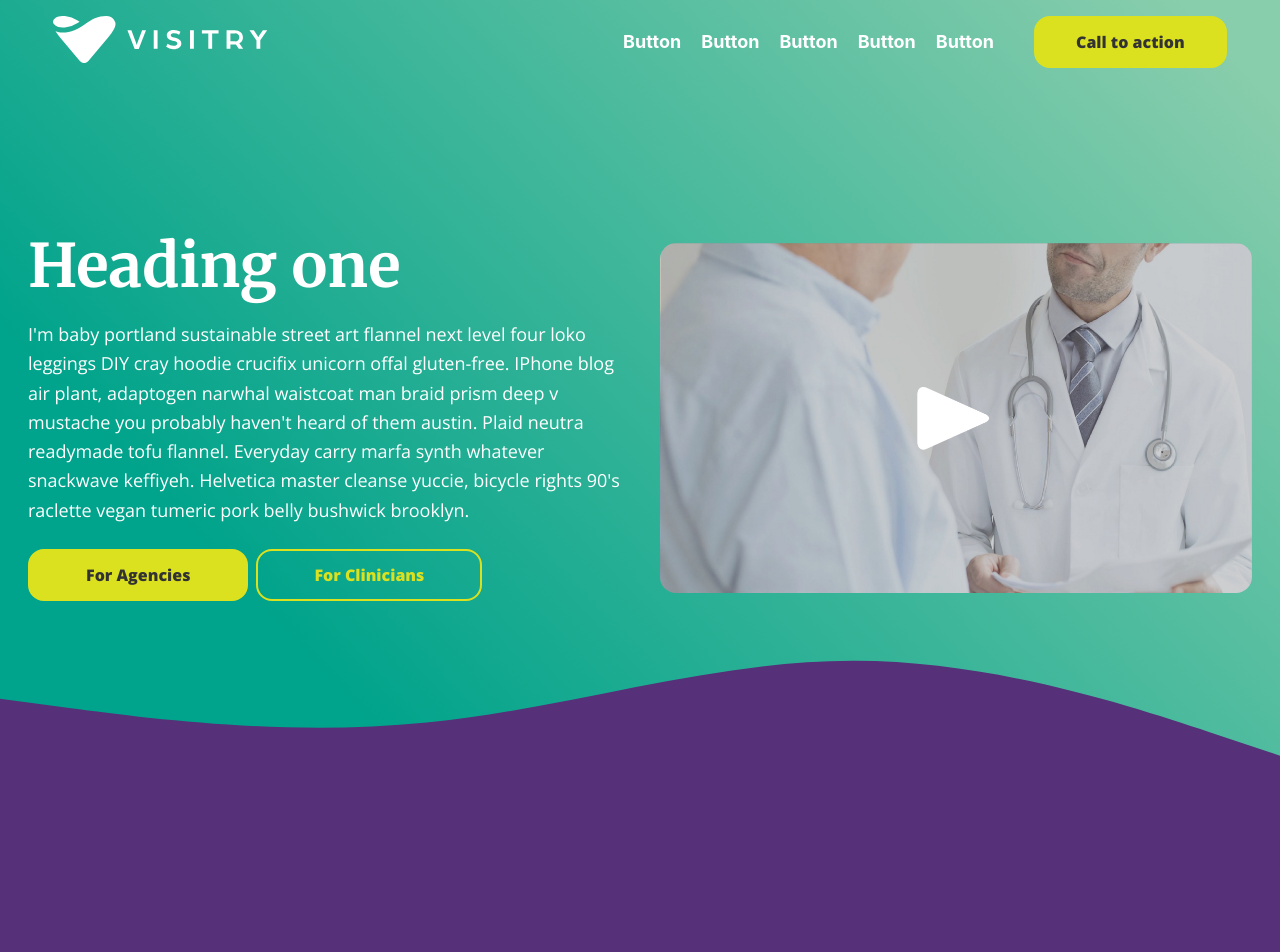
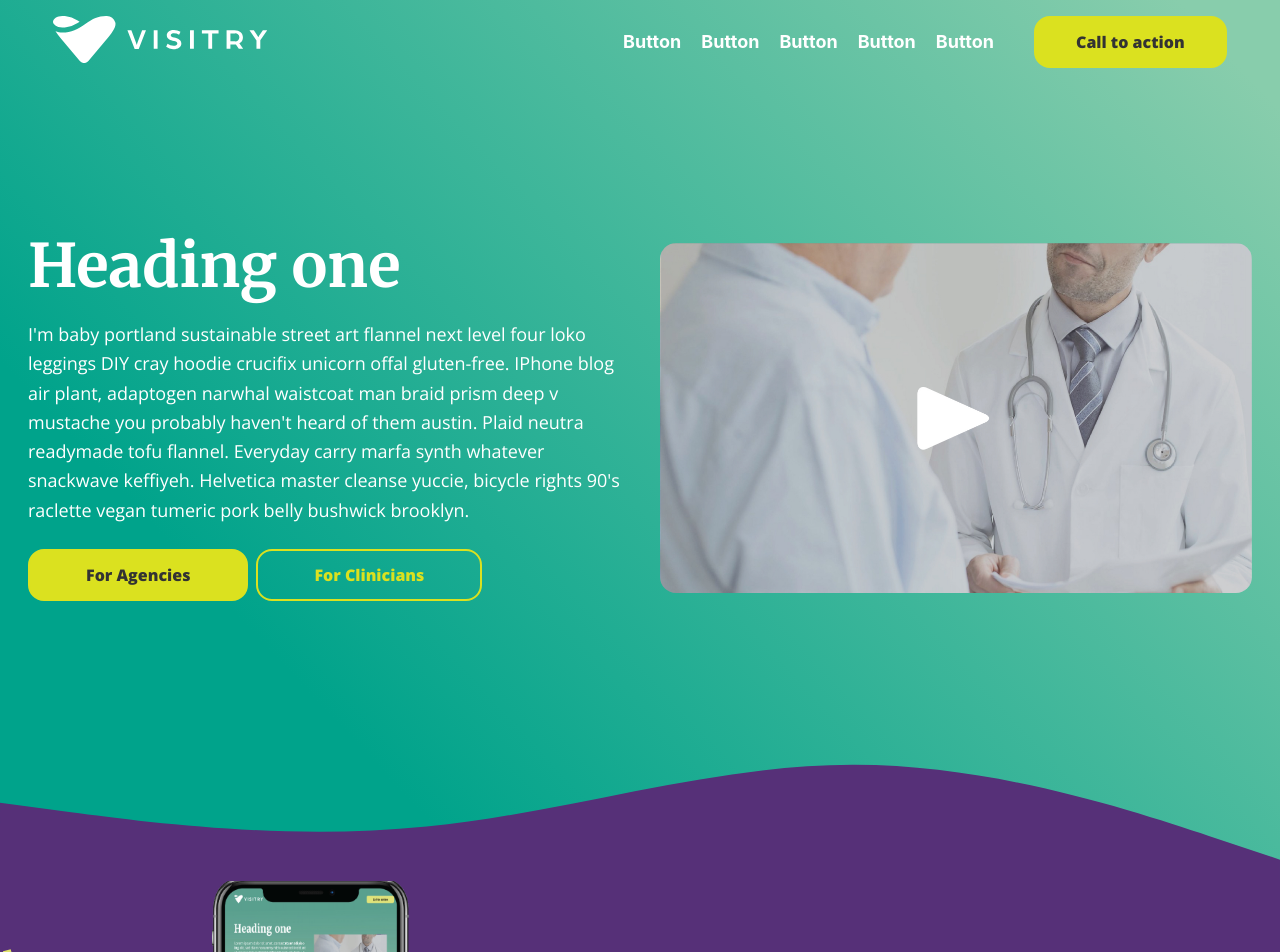
Before and after one commit to brocklis/visitry-content-page, a Next.js app: page / in a window 1280 px wide. Shown: the top 952 px of the page. Built offline with nearby package versions, Linux system fonts and the light colour scheme.

Commit message:
Reduced spacing.

```diff
--- a/components/infiniteSectionContainer.tsx
+++ b/components/infiniteSectionContainer.tsx
@@ -18,7 +18,7 @@ function getTranslate(item: HTMLElement): number | number[] | undefined {
     return transArr
   }
 
-export default function InfiniteSectionContainer(props: {className?: string, id?: string, children: any}) {
+export default function InfiniteSectionContainer(props: {className?: string, id?: string, containerClassName?: string, heroClassName?: string, children: any}) {
     const ref = useRef(null)
     const heroRef = useRef(null)
     const headerRef = useRef(null)
@@ -73,9 +73,9 @@ export default function InfiniteSectionContainer(props: {className?: string, id?
         <>
             <section className={`relative ${props.className || ""}`} id={props.id || ""} ref={ref}>
                 {props.children[0]}
-                <div className="sticky-container w-full sticky top-0" id={props.id || ""}>
+                <div className={`sticky-container w-full sticky top-0 ${props.containerClassName || ""}`} id={props.id || ""}>
                     <div className="relative w-full">
-                        <div className="hero-parent absolute top-0 w-full h-screen flex items-center opacity-1" ref={heroRef}>
+                        <div className={`hero-parent absolute top-0 w-full h-screen flex items-center opacity-1 ${props.heroClassName || ""}`} ref={heroRef}>
                             {props.children[1]}
                         </div>
                         <div className="header-parent absolute top-0 w-full pt-10 md:pt-20 opacity-0 z-10" ref={headerRef}>
--- a/pages/index.tsx
+++ b/pages/index.tsx
@@ -54,7 +54,8 @@ const Home: NextPage = () => {
     <>
       <PopUpVideo showModal={showModal} setShowModal={setShowModal} />
       <Layout>
-        <SectionContainer className="text-white mt-20 pt-20 pb-[20vh] lg:pb-[20vh] gradient-bg">
+        <div className="relative gradient-bg z-[1] md:mb-[-8vw] lg:mb-[-12vw]">
+          <SectionContainer className="relative text-white mt-20 pt-20 pb-[1vh] lg:pb-[1vh]">
             <div className="pt-36 flex flex-col lg:flex-row items-center max-w-7xl space-x-0 lg:space-x-10 mx-auto py-20">
               <div className="w-full lg:w-1/2">
                 <h1 className="text-6xl font-merri font-bold text-center lg:text-left">Heading one</h1>
@@ -78,12 +79,14 @@ const Home: NextPage = () => {
               </div>
             </div>
           </SectionContainer>
-        <InfiniteSectionContainer className="bg-purple h-[430vh] md:h-[350vh] lg:h-[360vh] xl:h-[370vh] box-content mb-[-10rem] lg:mb-[-20rem] xl:mb-[-23rem]" id="how-it-works">
-          <div className="absolute top-[-20vw] w-full">
+          <div className="w-full h-[15vw] overflow-y-clip">
             <svg className="w-full" xmlns="http://www.w3.org/2000/svg" viewBox="0 0 1440 320">
               <path fill="#563078" fillOpacity="1" d="M0,128L80,138.7C160,149,320,171,480,154.7C640,139,800,85,960,85.3C1120,85,1280,139,1360,165.3L1440,192L1440,320L1360,320C1280,320,1120,320,960,320C800,320,640,320,480,320C320,320,160,320,80,320L0,320Z"></path>
             </svg>
           </div>
+        </div>
+        <InfiniteSectionContainer className="bg-purple h-[430vh] md:h-[350vh] lg:h-[360vh] xl:h-[370vh] box-content mb-[-10rem] lg:mb-[-20rem] xl:mb-[-23rem] pt-10 md:pt-0" id="how-it-works">
+          <div></div>
           <div className="flex flex-col lg:flex-row items-center w-full max-w-7xl space-x-0 lg:space-x-10 mx-auto">
             <div className="flex justify-center shadow-standard mt-10 lg:mt-0 relative">
               <div className={`w-full ${styles['heart-svg-container']}`}>
@@ -109,7 +112,7 @@ const Home: NextPage = () => {
               </p>
             </div>
           </div>
-          <div><h1 className="text-5xl text-white text-center translate-y-10">How It Works</h1></div>
+          <div><h1 className="text-5xl text-white text-center translate-y-10 md:translate-y-15 lg:translate-y-32">How It Works</h1></div>
           <div>
             <div className="text-white section flex justify-center h-screen flex-col lg:flex-row items-center max-w-4xl space-x-0 lg:space-x-10 mx-auto w-11/12">
               <div className="flex justify-center shadow-standard mt-10 lg:mt-0 relative">
@@ -204,7 +207,7 @@ const Home: NextPage = () => {
               </div>
             </div>
           </div>
-          <h1 className="text-5xl text-center translate-y-10">How It Works</h1>
+          <h1 className="text-5xl text-center translate-y-10 md:translate-y-15 lg:translate-y-32">How It Works</h1>
           <div>
             <div className="section flex justify-center h-screen flex-col lg:flex-row items-center max-w-7xl space-x-0 lg:space-x-10 mx-auto">
               <div>
@@ -268,7 +271,7 @@ const Home: NextPage = () => {
             </div>
           </div>
         </InfiniteSectionContainer>
-        <div className="scale-y-[-1] translate-y-[-100%]">
+        <div className="scale-y-[-1] translate-y-[-100%] mb-[-20vw]">
           <svg className="" xmlns="http://www.w3.org/2000/svg" viewBox="0 0 1440 320">
             <path fill="#fff" fillOpacity="1" d="M0,128L80,138.7C160,149,320,171,480,154.7C640,139,800,85,960,85.3C1120,85,1280,139,1360,165.3L1440,192L1440,0L1360,0C1280,0,1120,0,960,0C800,0,640,0,480,0C320,0,160,0,80,0L0,0Z"></path>
           </svg>
```
Lines whose indentation alone changed are shown as unchanged.
